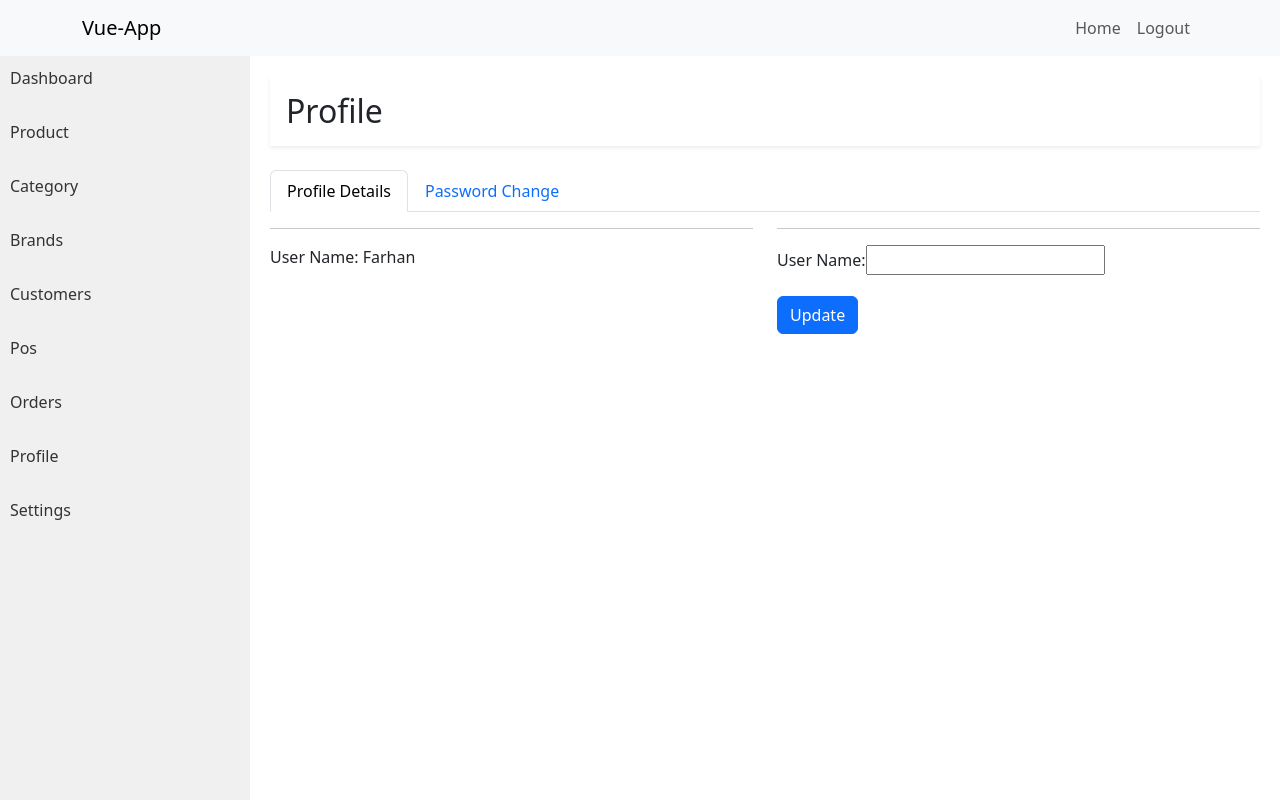
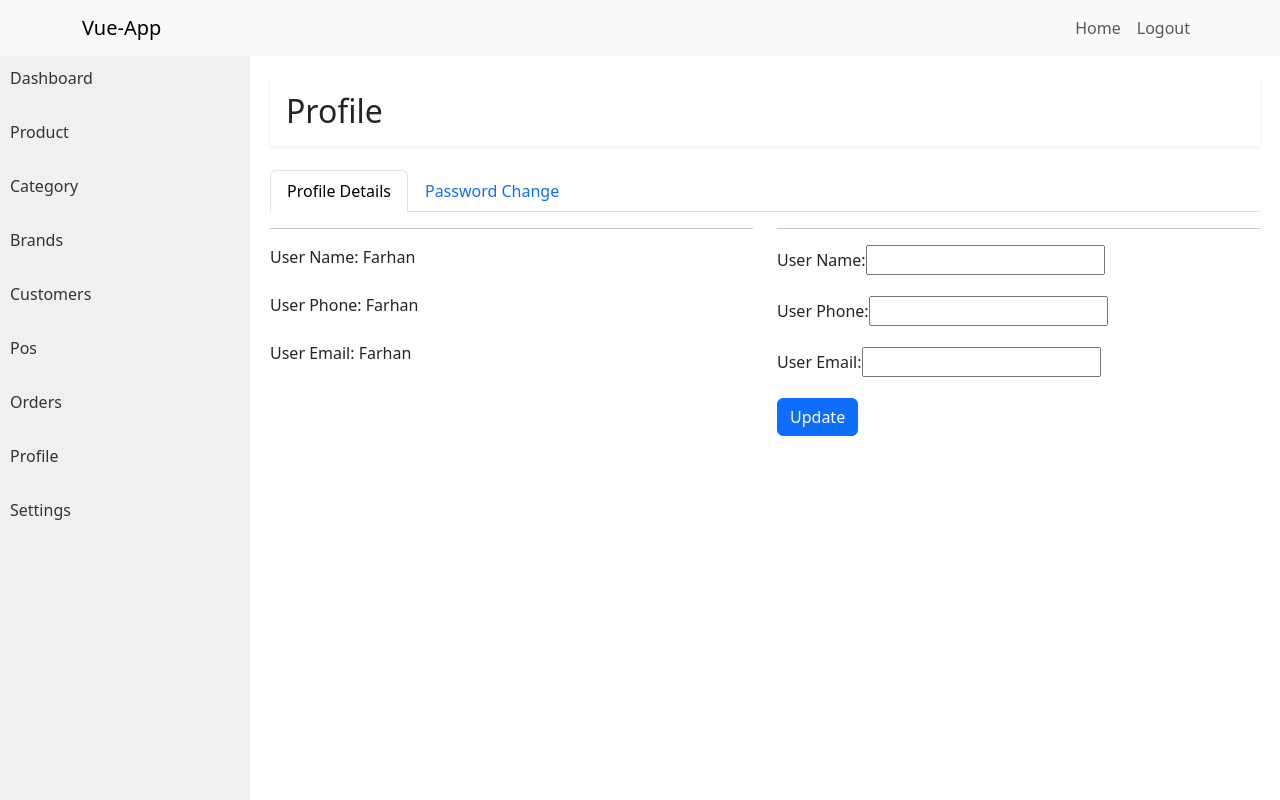
Before and after one commit to farhanfahidurrahim/POS-Software-Frontend-VueJs, a Vue app: page /profile in a window 1280 px wide. Built offline with nearby package versions, Linux system fonts and the light colour scheme; no server answers; sample sign-in values are in the browser's storage.

Commit message:
update password part

```diff
--- a/src/views/Profile.vue
+++ b/src/views/Profile.vue
@@ -57,6 +57,14 @@
               <label for="customerName" class="form-label">User Name:</label>
               Farhan
             </div>
+            <div class="col-md-12 mb-3">
+              <label for="customerName" class="form-label">User Phone:</label>
+              Farhan
+            </div>
+            <div class="col-md-12 mb-3">
+              <label for="customerName" class="form-label">User Email:</label>
+              Farhan
+            </div>
           </div>
           <div class="vertical-divider"></div>
           <div class="col-md-6">
@@ -65,6 +73,14 @@
             <form action="">
               <div class="col-md-12 mb-3">
                 <label for="customerName" class="form-label">User Name:</label>
+                <input type="text" />
+              </div>
+              <div class="col-md-12 mb-3">
+                <label for="customerName" class="form-label">User Phone:</label>
+                <input type="text" />
+              </div>
+              <div class="col-md-12 mb-3">
+                <label for="customerName" class="form-label">User Email:</label>
                 <input type="text" />
               </div>
               <button type="submit" class="btn btn-primary">Update</button>
@@ -83,7 +99,7 @@
         <div class="row">
           <div class="col-md-12">
             <!-- Customer Information -->
-            <form @submit.prevent="updateProfile">
+            <form @submit.prevent="updatePassword">
               <!-- <h4 class="m-0 mb-3">Password Update</h4> -->
               <hr />
               <div class="col-md-12 mb-3">
@@ -114,12 +130,55 @@
       </div>
     </div>
   </div>
+  <!-- Loading indicator -->
+  <div v-if="loading" class="text-center">
+    <div class="spinner-border text-primary" role="status">
+      <span class="visually-hidden">Loading...</span>
+    </div>
+  </div>
 </template>
 
 <script setup>
-const updateProfile = () => {
-  // Your updateProfile method
+import { ref, onMounted } from "vue";
+import axios from "../http.js";
+
+const profile = ref([]);
+const loading = ref(false);
+
+const password = ref({
+  current_password: "",
+  password: "",
+  password_confirmation: "",
+});
+
+// Fetch data
+const fetchData = async (url = "/api/v1/users") => {
+  try {
+    loading.value = true;
+    const response = await axios.get(url);
+    profile.value = response.data.data;
+    console.log("profile", response);
+  } catch (error) {
+  } finally {
+    loading.value = false;
+  }
 };
+
+const updatePassword = async (url = "user/profile/password-change") => {
+  try {
+    const response = await axios.post(url, {
+      current_password: password.value.current_password,
+      password: password.value.password,
+      password_confirmation: password.value.password_confirmation,
+    });
+    console.log("Password Update", response);
+    toast.success("Update Password Successfully!");
+  } catch (error) {}
+};
+
+onMounted(() => {
+  fetchData();
+});
 </script>
 
 <style scoped>
```
